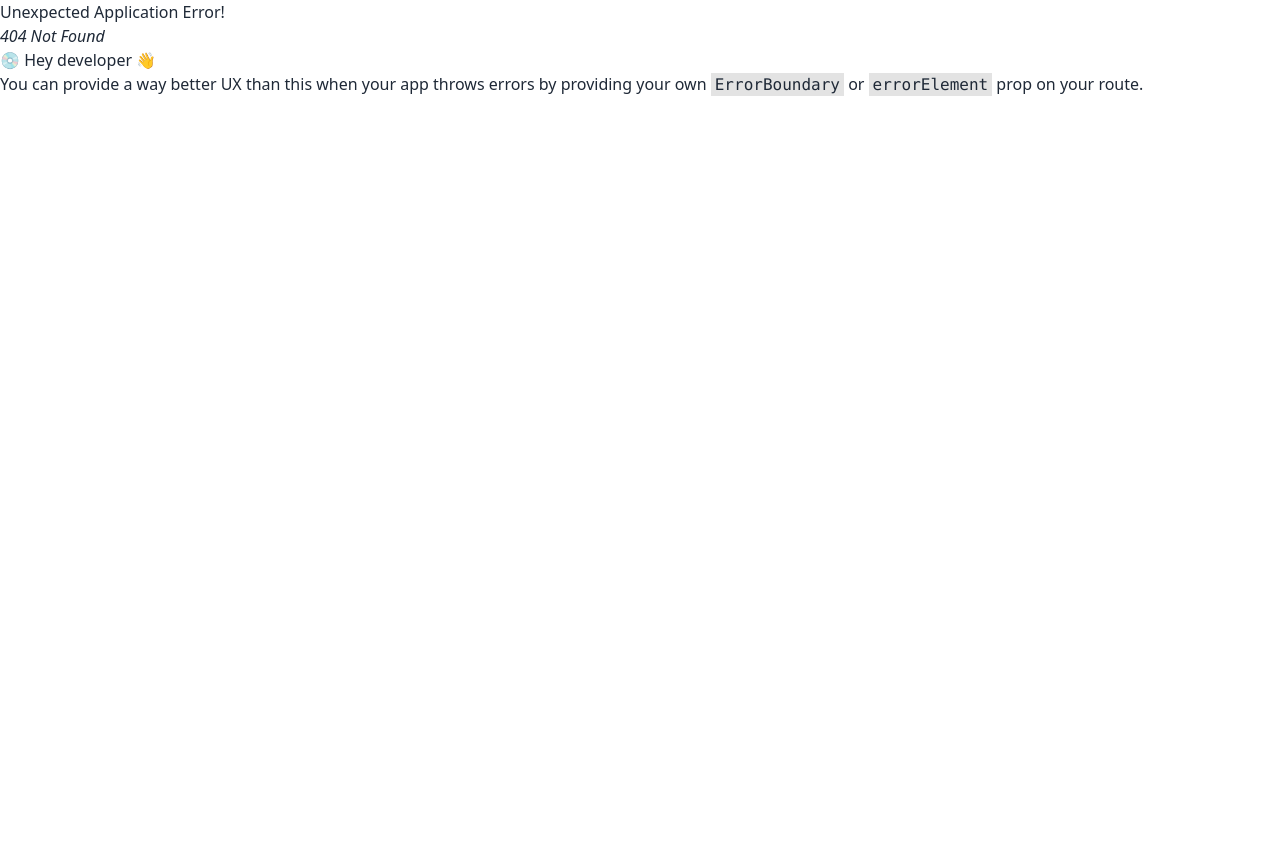
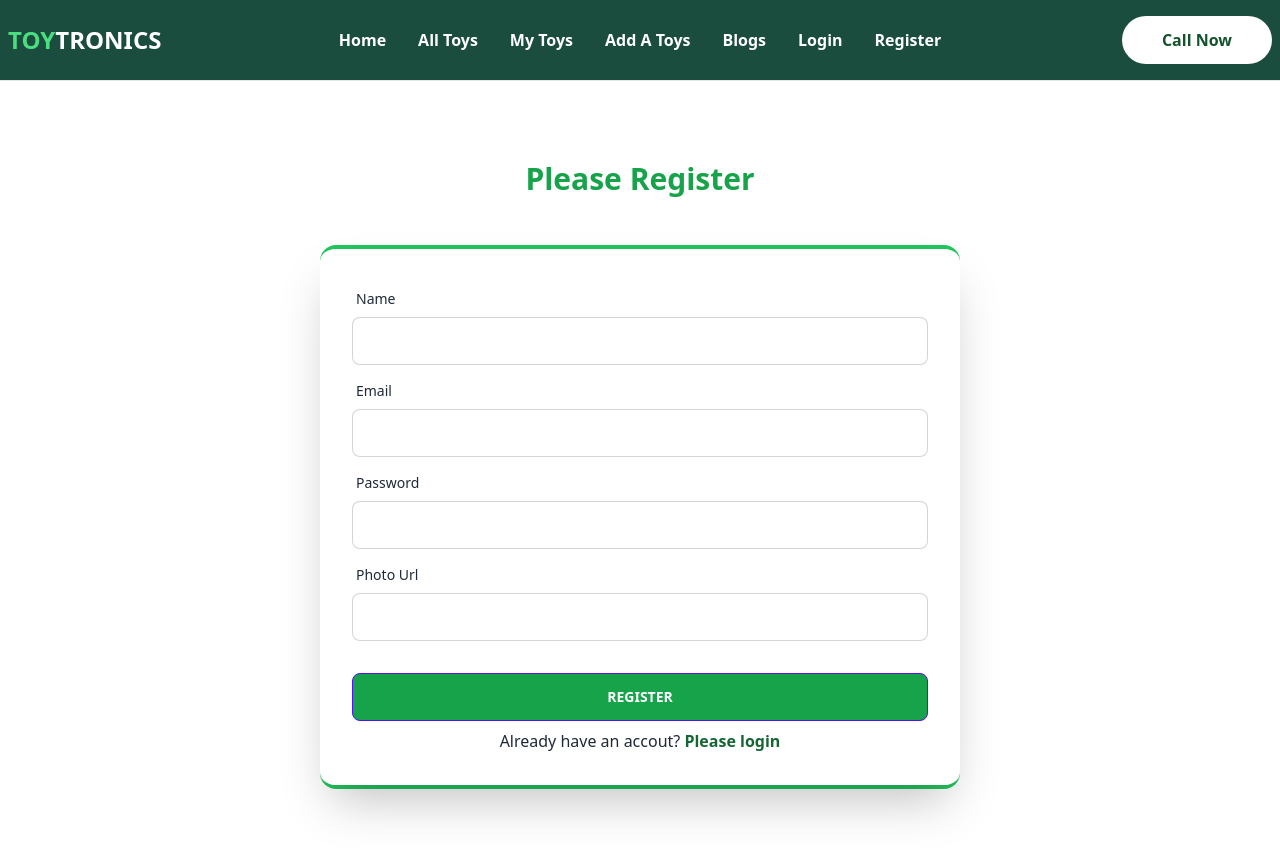
Before and after one commit to pijusdas/Toytronic-client, a React (Vite) app: page /register in a window 1280 px wide. Before the commit this address had no page. Shown: the top 858 px of the page. Before the commit the page ends 800 px from the top, so only its background shows below. Built offline with nearby package versions, Linux system fonts and the light colour scheme.

Commit message:
added login page and register page

```diff
--- /dev/null
+++ b/firebase.config.js
@@ -0,0 +1,19 @@
+// Import the functions you need from the SDKs you need
+import { initializeApp } from "firebase/app";
+// TODO: Add SDKs for Firebase products that you want to use
+// https://firebase.google.com/docs/web/setup#available-libraries
+
+// Your web app's Firebase configuration
+const firebaseConfig = {
+  apiKey: "AIzaSyCjk714F_I8vlbcQ110NoHxOvYQ2SvTuY4",
+  authDomain: "toytronics-clients.firebaseapp.com",
+  projectId: "toytronics-clients",
+  storageBucket: "toytronics-clients.appspot.com",
+  messagingSenderId: "825909818487",
+  appId: "1:825909818487:web:5acedbcf9aafdff9c90272"
+};
+
+// Initialize Firebase
+const app = initializeApp(firebaseConfig);
+
+export default app
--- a/package.json
+++ b/package.json
@@ -11,6 +11,7 @@
   },
   "dependencies": {
     "daisyui": "^2.51.6",
+    "firebase": "^9.22.0",
     "localforage": "^1.10.0",
     "match-sorter": "^6.3.1",
     "react": "^18.2.0",
--- a/src/App.jsx
+++ b/src/App.jsx
@@ -1,9 +1,13 @@
+import { Outlet } from "react-router-dom";
+import NavBar from "./components/shared/NavBar/NavBar";
+
 
 
  const App = () => {
   return (
     <div>
-
+      <NavBar></NavBar>
+      <Outlet></Outlet>
     </div>
   );
  };
--- /dev/null
+++ b/src/components/AuthProvider/AuthProvider.jsx
@@ -0,0 +1,45 @@
+import { createContext, } from "react";
+import { GoogleAuthProvider, createUserWithEmailAndPassword, getAuth, signInWithEmailAndPassword, signInWithPopup, signOut } from "firebase/auth";
+import app from "../../../firebase.config";
+
+export const AuthContext = createContext()
+const auth = getAuth(app);
+
+
+const googleProvider = new GoogleAuthProvider()
+
+const AuthProvider = ({ children }) => {
+    // const [user,setUser] = useState()
+
+
+
+    const createUser = (email, password) => {
+        return createUserWithEmailAndPassword(auth, email, password);
+    }
+    const login = (email, password) => {
+        return signInWithEmailAndPassword(auth, email, password);
+    }
+
+    const loginWithGoogle = () => {
+        return signInWithPopup(auth, googleProvider);
+    }
+
+    const logout = () => {
+        return signOut(auth);
+    }
+
+    const authInfo = {
+        createUser,
+        login,
+        loginWithGoogle,
+        logout
+    }
+
+    return (
+        <AuthContext.Provider value={authInfo}>
+            {children}
+        </AuthContext.Provider>
+    );
+};
+
+export default AuthProvider;
--- a/src/components/Pages/Home/Banner/Banner.jsx
+++ b/src/components/Pages/Home/Banner/Banner.jsx
@@ -2,7 +2,7 @@ import { Link } from "react-router-dom";
 
 const Banner = () => {
     return (
-        <div>
+        <div className="bg-[#1B4D3E]">
             <div className=" flex justify-between relative px-12 h-screen">
                 <div className=" flex items-center justify-center  text-white">
                     <div className=" ">
--- a/src/components/Pages/Home/Home/Home.jsx
+++ b/src/components/Pages/Home/Home/Home.jsx
@@ -1,12 +1,10 @@
-import { Outlet } from "react-router-dom";
-import NavBar from "../../../shared/NavBar/NavBar";
+import Banner from "../Banner/Banner";
 
 
 const Home = () => {
     return (
         <div>
-            <NavBar/>
-            <Outlet></Outlet>
+           <Banner></Banner>
         </div>
     );
 };
--- /dev/null
+++ b/src/components/Pages/Login/Login.jsx
@@ -0,0 +1,62 @@
+import { useContext } from "react";
+import { Link } from "react-router-dom";
+import { AuthContext } from "../../AuthProvider/AuthProvider";
+
+const Login = () => {
+    const {login}  = useContext(AuthContext);
+
+    const handleLogin = event =>{
+        event.preventDefault();
+
+        const form  =event.target;
+        const email = form.email.value;
+        const password = form.password.value;
+
+        console.log(email,password)
+
+        login(email,password)
+        .then(result =>{
+            const user = result.usser;
+            console.log(user)
+        })
+        .catch(error =>{
+            console.log(error)
+        })
+    }
+    return (
+        <div className="  min-h-screen mx-auto w-1/2 mt-20 ">
+            <h1 className=" text-center text-3xl font-bold mb-12 text-green-600">Please Login</h1>
+            <div className=" border-y-4   border-y-green-500 rounded-2xl ">
+                <div className="card flex-shrink-0    shadow-2xl bg-base-100">
+                    <form onSubmit={handleLogin} className="card-body">
+                        <div className="form-control">
+                            <label className="label">
+                                <span className="label-text">Email</span>
+                            </label>
+                            <input type="email" name="email" placeholder="email" className="input input-bordered" />
+                        </div>
+                        <div className="form-control">
+                            <label className="label">
+                                <span className="label-text">Password</span>
+                            </label>
+                            <input type="password" name="password" placeholder="password" className="input input-bordered" />
+                            <label className="label">
+                                <a href="#" className="label-text-alt link link-hover">Forgot password?</a>
+                            </label>
+                        </div>
+                        <div className="form-control mt-6">
+                            <button className="btn hover:bg-green-700 bg-green-600 btn-primary">Login</button>
+                        </div>
+                        <div className="divider">OR Sign in With</div>
+                        <div className=" text-center">
+                            <button className=" text-white font-bold bg-green-500">google</button>
+                        </div>
+                        <p className=" mt-5 text-center">New to TOTRONICS? <Link className=" text-green-800 font-bold" to={'/register'}>Please Register</Link></p>
+                    </form>
+                </div>
+            </div>
+        </div>
+    );
+};
+
+export default Login;
--- /dev/null
+++ b/src/components/Pages/Register/Register.jsx
@@ -0,0 +1,71 @@
+import { useContext } from "react";
+import { Link } from "react-router-dom";
+import { AuthContext } from "../../AuthProvider/AuthProvider";
+
+const Register = () => {
+    const {createUser} = useContext(AuthContext)
+
+    const handleRegister = event =>{
+        event.preventDefault();
+
+
+        const form = event.target ;
+        const name =form.name.value
+        const email =form.email.value
+        const password =form.password.value
+        const photo =form.photo.value
+         console.log(name,email,password,photo)
+         createUser(email,password)
+         .then(result =>{
+            const user = result.user;
+            console.log(user)
+         })
+         .catch(err =>{
+            console.log(err.message)
+         })
+    }
+    return (
+        <div className="  min-h-screen mx-auto w-1/2 mt-20 ">
+            <h1 className=" text-center text-3xl font-bold mb-12 text-green-600">Please Register</h1>
+            <div className=" border-y-4   border-y-green-500 rounded-2xl ">
+                <div className="card flex-shrink-0    shadow-2xl bg-base-100">
+                    <form onSubmit={handleRegister} className="card-body">
+                        <div className="form-control">
+                            <label className="label">
+                                <span className="label-text">Name</span>
+                            </label>
+                            <input type="text" name="name"   className="input input-bordered" />
+                        </div>
+                        <div className="form-control">
+                            <label className="label">
+                                <span className="label-text">Email</span>
+                            </label>
+                            <input type="text" name="email"  className="input input-bordered" />
+                        </div>
+                        <div className="form-control">
+                            <label className="label">
+                                <span className="label-text">Password</span>
+                            </label>
+                            <input type="password" name="password"  className="input input-bordered" />
+
+                        </div>
+                        <div className="form-control">
+                            <label className="label">
+                                <span className="label-text">Photo Url</span>
+                            </label>
+                            <input type="url" name="photo"  className="input input-bordered" />
+
+                        </div>
+                        <div className="form-control mt-6">
+                            <button className="btn hover:bg-green-700 bg-green-600 btn-primary">Register</button>
+                        </div>
+                        <p className=" text-center">Already have an accout? <Link className=" text-green-800 font-bold" to={'/login'}>Please login</Link></p>
+
+                    </form>
+                </div>
+            </div>
+        </div>
+    );
+};
+
+export default Register;
--- a/src/components/shared/NavBar/NavBar.jsx
+++ b/src/components/shared/NavBar/NavBar.jsx
@@ -1,5 +1,4 @@
 import { Link } from "react-router-dom";
-import Banner from "../../Pages/Home/Banner/Banner";
 
 const NavBar = () => {
     return (
@@ -22,7 +21,7 @@ const NavBar = () => {
                     </div>
                     <a className=" text-2xl font-bold text-white "><span className=" text-green-400">TOY</span>TRONICS</a>
                 </div>
-                <div className="navbar-center hidden text-gray-100 font-bold lg:flex">
+                <div className="navbar-center hidden  text-white font-bold lg:flex">
                     <ul className="menu menu-horizontal px-1">
                         <li><a>Home</a></li>
                         <li tabIndex={0}>
@@ -31,7 +30,8 @@ const NavBar = () => {
                         <li><a>My Toys</a></li>
                         <li><a>Add A Toys</a></li>
                         <li><a>Blogs</a></li>
-                        <li><a>Login</a></li>
+                        <li><Link to={'/login'}>Login</Link></li>
+                        <li><Link to={'/register'}>Register</Link></li>
                     </ul>
                 </div>
                 <div className="navbar-end">
@@ -40,7 +40,6 @@ const NavBar = () => {
             </div>
             <hr />
             {/* banner section */}
-            <Banner></Banner>
         </div>
     );
 };
--- a/src/main.jsx
+++ b/src/main.jsx
@@ -6,10 +6,13 @@ import {
   RouterProvider,
 } from "react-router-dom";
 import router from './Router/Router.jsx';
+import AuthProvider from './components/AuthProvider/AuthProvider';
 
 
 ReactDOM.createRoot(document.getElementById('root')).render(
   <React.StrictMode>
-    <RouterProvider router={router} />
+    <AuthProvider>
+      <RouterProvider router={router} />
+    </AuthProvider>
   </React.StrictMode>,
 )
```
Also changed, not shown: src/Router/Router.jsx (+20 -1 lines), .eslintrc.cjs, 1 other file (tests, documents, lock files or other folders).
